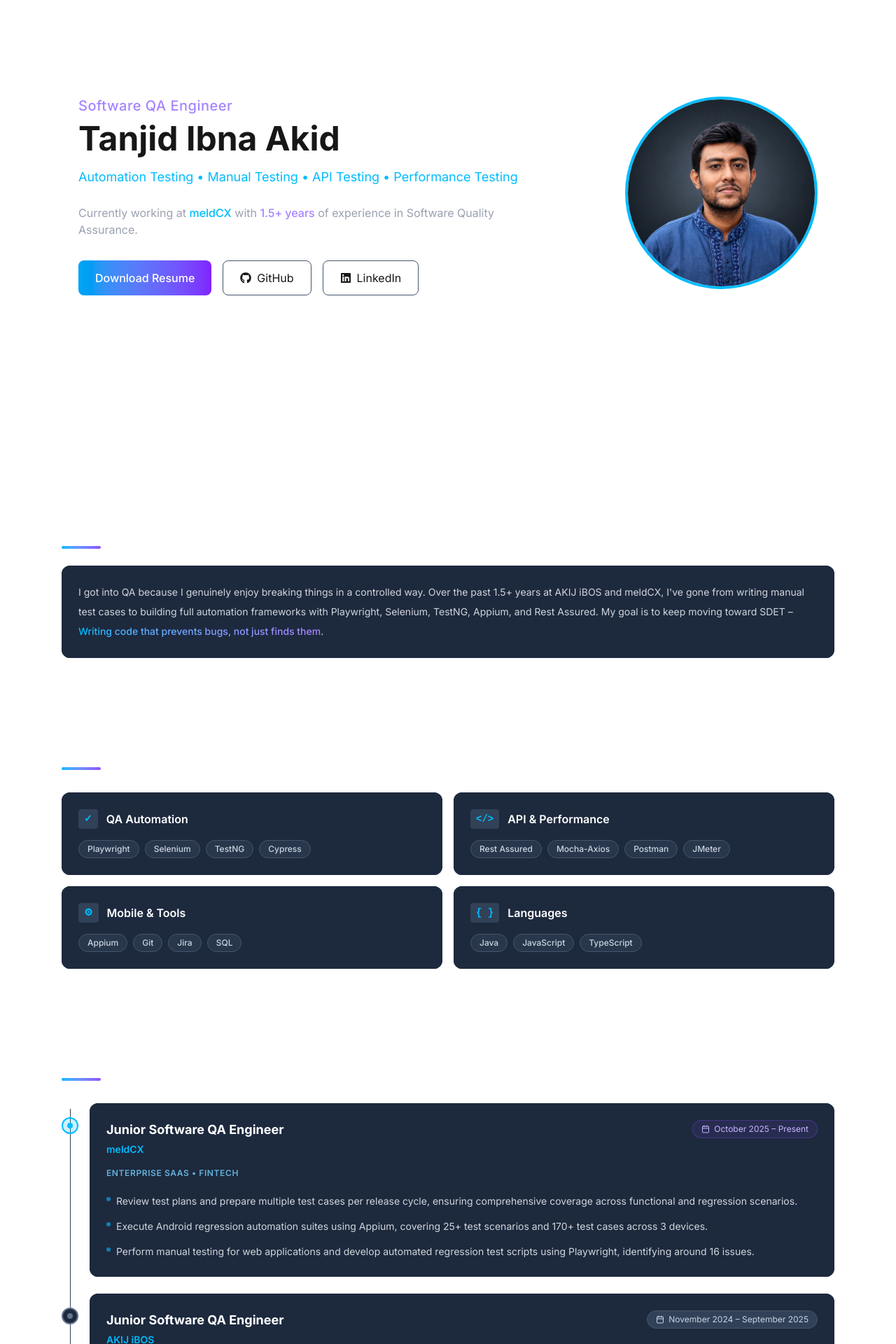
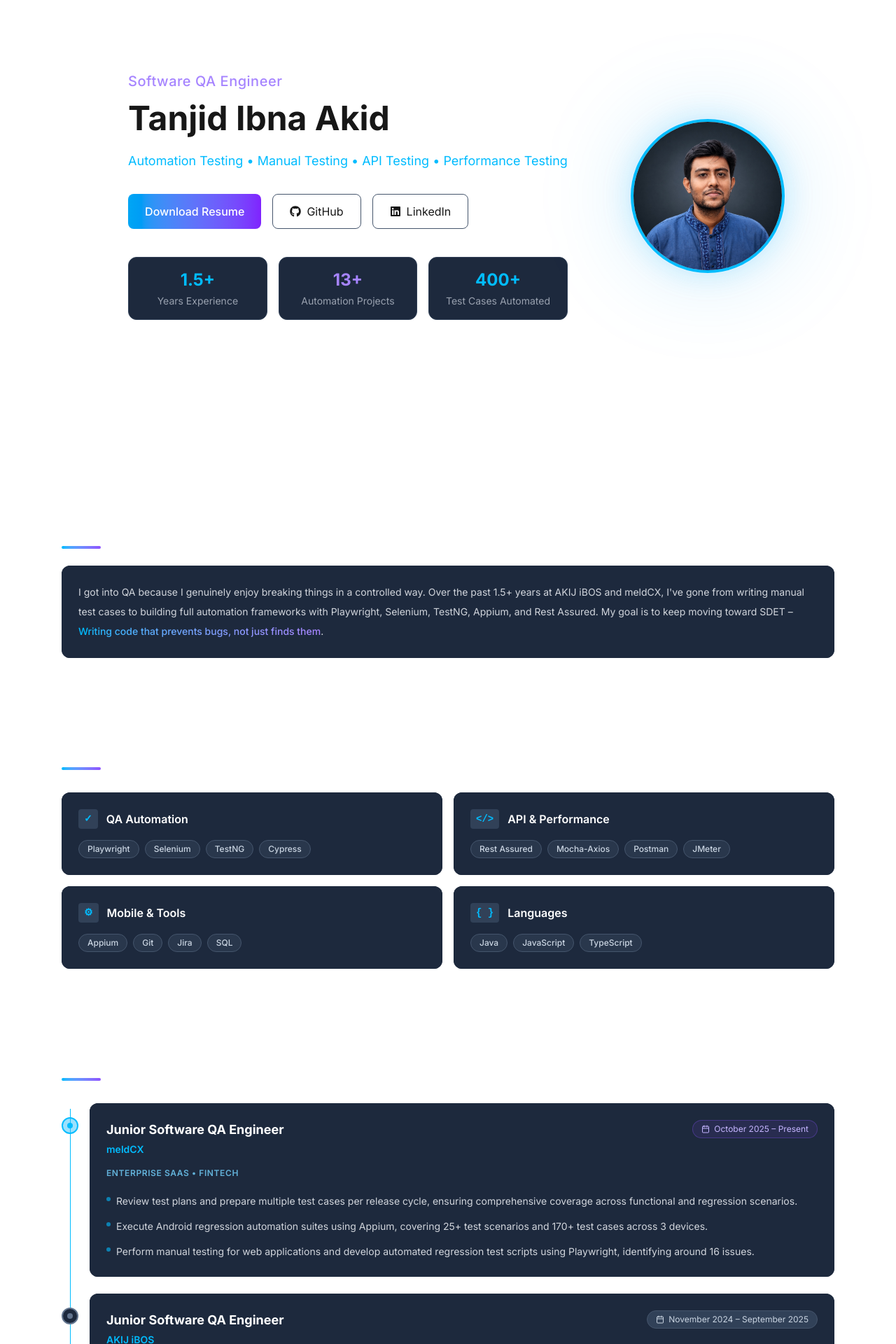
Before and after one commit to tanjidhasan41/tanjid-portfolio, a Next.js app: page / in a window 1280 px wide. Shown: the part 120-2040 px from the top of the page at 70% size. Built offline with nearby package versions, Linux system fonts and the light colour scheme.

Commit message:
Update Animations

```diff
--- a/app/globals.css
+++ b/app/globals.css
@@ -123,3 +123,40 @@ section[id] {
 @keyframes spin-border {
   to { --angle: 360deg; }
 }
+css
+/* =========================================
+   Experience Timeline Animation
+========================================= */
+
+.timeline-grow {
+  transform-origin: bottom;
+  animation: growTimeline 1.8s ease-out forwards;
+}
+
+@keyframes growTimeline {
+  from {
+    transform: scaleY(0);
+  }
+
+  to {
+    transform: scaleY(1);
+  }
+}
+
+.timeline-pulse {
+  animation: pulseNode 2s infinite;
+}
+
+@keyframes pulseNode {
+  0% {
+    box-shadow: 0 0 0 0 rgba(56, 189, 248, 0.7);
+  }
+
+  70% {
+    box-shadow: 0 0 0 12px rgba(56, 189, 248, 0);
+  }
+
+  100% {
+    box-shadow: 0 0 0 0 rgba(56, 189, 248, 0);
+  }
+}
--- a/app/page.tsx
+++ b/app/page.tsx
@@ -26,6 +26,9 @@ export default function Home() {
         <Contact />
       </main>
 
+      {/* Extra space before footer */}
+      <div className="h-32" />
+
       <Footer />
       <ScrollToTop />
     </>
--- a/components/ContactForm.tsx
+++ b/components/ContactForm.tsx
@@ -28,8 +28,8 @@ export default function ContactForm() {
   };
 
   return (
-    <div className="spin-card bg-slate-800 rounded-xl hover:scale-[1.02] transition-all duration-300">
-      <div className="p-6 rounded-xl bg-slate-800">
+    <div className="spin-card bg-slate-800 rounded-xl hover:scale-[1.02] transition-all duration-300 h-full">
+      <div className="p-6 rounded-xl bg-slate-800 h-full">
         <p className="text-slate-400 text-xs uppercase tracking-widest mb-4">Send a message</p>
         <form onSubmit={handleSubmit} className="space-y-3">
           <input type="text" name="name" placeholder="Your name" value={form.name} onChange={handleChange} required
--- a/components/Experience.tsx
+++ b/components/Experience.tsx
@@ -1,3 +1,7 @@
+"use client";
+
+import { useEffect, useRef, useState } from "react";
+
 const experiences = [
   {
     title: "Junior Software QA Engineer",
@@ -6,9 +10,18 @@ const experiences = [
     industry: "Enterprise SaaS • FinTech",
     active: true,
     bullets: [
-      { label: "a", text: "Review test plans and prepare multiple test cases per release cycle, ensuring comprehensive coverage across functional and regression scenarios." },
-      { label: "b", text: "Execute Android regression automation suites using Appium, covering 25+ test scenarios and 170+ test cases across 3 devices." },
-      { label: "c", text: "Perform manual testing for web applications and develop automated regression test scripts using Playwright, identifying around 16 issues." },
+      {
+        label: "a",
+        text: "Review test plans and prepare multiple test cases per release cycle, ensuring comprehensive coverage across functional and regression scenarios.",
+      },
+      {
+        label: "b",
+        text: "Execute Android regression automation suites using Appium, covering 25+ test scenarios and 170+ test cases across 3 devices.",
+      },
+      {
+        label: "c",
+        text: "Perform manual testing for web applications and develop automated regression test scripts using Playwright, identifying around 16 issues.",
+      },
     ],
   },
   {
@@ -18,62 +31,174 @@ const experiences = [
     industry: "Online Travel Agency • E-commerce",
     active: false,
     bullets: [
-      { label: "a", text: "Ensured release-ready quality for a Shopify theme through functional, UI, and cross-browser testing across product, cart, and checkout workflows." },
-      { label: "b", text: "Built the automation structure and initial test scripts for a Travel & Booking Platform, enabling repeatable regression testing from scratch." },
-      { label: "c", text: "Owned end-to-end testing of the complex Pop-up Form feature in the Form Builder application, covering functional, regression, and edge-case scenarios through to delivery." },
+      {
+        label: "a",
+        text: "Ensured release-ready quality for a Shopify theme through functional, UI, and cross-browser testing across product, cart, and checkout workflows.",
+      },
+      {
+        label: "b",
+        text: "Built the automation structure and initial test scripts for a Travel & Booking Platform, enabling repeatable regression testing from scratch.",
+      },
+      {
+        label: "c",
+        text: "Owned end-to-end testing of the complex Pop-up Form feature in the Form Builder application, covering functional, regression, and edge-case scenarios through to delivery.",
+      },
     ],
   },
 ];
 
 export default function Experience() {
+  const sectionRef = useRef<HTMLElement>(null);
+  const [animateTimeline, setAnimateTimeline] = useState(false);
+
+  useEffect(() => {
+    const observer = new IntersectionObserver(
+      ([entry]) => {
+        if (entry.isIntersecting) {
+          setAnimateTimeline(true);
+        }
+      },
+      {
+        threshold: 0.35,
+      }
+    );
+
+    if (sectionRef.current) {
+      observer.observe(sectionRef.current);
+    }
+
+    return () => observer.disconnect();
+  }, []);
+
   return (
-    <section id="experience" className="py-14">
-      <h2 className="text-3xl font-bold text-white mb-2">Experience</h2>
+    <section
+      id="experience"
+      ref={sectionRef}
+      className="py-14"
+    >
+      <h2 className="text-3xl font-bold text-white mb-2">
+        Experience
+      </h2>
+
       <div className="w-14 h-1 bg-gradient-to-r from-sky-400 to-violet-500 rounded-full mb-8" />
 
       <div className="relative">
+
+        {/* Static Timeline */}
         <div className="absolute left-3 top-2 bottom-2 w-px bg-slate-700" />
+
+        {/* Animated Timeline */}
+        <div
+          className={`
+            absolute
+            left-3
+            top-2
+            bottom-2
+            w-px
+            bg-sky-400
+            origin-bottom
+            ${animateTimeline ? "timeline-grow" : "scale-y-0"}
+          `}
+        />
 
         <div className="space-y-6">
           {experiences.map((exp, i) => (
-            <div key={exp.company} className="relative pl-10">
-              <div className={`absolute left-0 top-5 w-6 h-6 rounded-full border-2 flex items-center justify-center ${exp.active ? "border-sky-400 bg-sky-400/20" : "border-slate-500 bg-slate-800"}`}>
-                <div className={`w-2 h-2 rounded-full ${exp.active ? "bg-sky-400" : "bg-slate-500"}`} />
+            <div
+              key={exp.company}
+              className="relative pl-10"
+            >
+              <div
+                className={`absolute left-0 top-5 w-6 h-6 rounded-full border-2 flex items-center justify-center ${
+                  exp.active
+                    ? "border-sky-400 bg-sky-400/20"
+                    : "border-slate-500 bg-slate-800"
+                }`}
+              >
+                <div
+                  className={`
+                    w-2 h-2 rounded-full
+                    ${
+                      exp.active
+                        ? "bg-sky-400 timeline-pulse"
+                        : "bg-slate-500"
+                    }
+                  `}
+                />
               </div>
 
-              <div className={`reveal delay-${i + 1} spin-card bg-slate-800 rounded-xl hover:scale-[1.01] transition-all duration-300`}>
+              <div
+                className={`reveal delay-${i + 1} spin-card bg-slate-800 rounded-xl hover:scale-[1.01] transition-all duration-300`}
+              >
                 <div className="p-6 rounded-xl bg-slate-800">
                   <div className="flex flex-col md:flex-row md:justify-between md:items-start mb-4">
+
                     <div>
-                      <h3 className="text-lg font-bold text-white">{exp.title}</h3>
-                      <p className="text-sky-400 font-semibold text-sm mt-1">{exp.company}</p>
+                      <h3 className="text-lg font-bold text-white">
+                        {exp.title}
+                      </h3>
+
+                      <p className="text-sky-400 font-semibold text-sm mt-1">
+                        {exp.company}
+                      </p>
                     </div>
-                    <span className={`mt-2 md:mt-0 text-xs px-3 py-1 rounded-full self-start border flex items-center gap-1.5 ${exp.active ? "bg-violet-500/10 border-violet-500/30 text-violet-300" : "bg-slate-700 border-slate-600 text-slate-300"}`}>
-                      <svg xmlns="http://www.w3.org/2000/svg" className="w-3 h-3" viewBox="0 0 24 24" fill="none" stroke="currentColor" strokeWidth="2" strokeLinecap="round" strokeLinejoin="round">
-                        <rect x="3" y="4" width="18" height="18" rx="2" ry="2"/>
-                        <line x1="16" y1="2" x2="16" y2="6"/>
-                        <line x1="8" y1="2" x2="8" y2="6"/>
-                        <line x1="3" y1="10" x2="21" y2="10"/>
+
+                    <span
+                      className={`mt-2 md:mt-0 text-xs px-3 py-1 rounded-full self-start border flex items-center gap-1.5 ${
+                        exp.active
+                          ? "bg-violet-500/10 border-violet-500/30 text-violet-300"
+                          : "bg-slate-700 border-slate-600 text-slate-300"
+                      }`}
+                    >
+                      <svg
+                        xmlns="http://www.w3.org/2000/svg"
+                        className="w-3 h-3"
+                        viewBox="0 0 24 24"
+                        fill="none"
+                        stroke="currentColor"
+                        strokeWidth="2"
+                        strokeLinecap="round"
+                        strokeLinejoin="round"
+                      >
+                        <rect
+                          x="3"
+                          y="4"
+                          width="18"
+                          height="18"
+                          rx="2"
+                          ry="2"
+                        />
+                        <line x1="16" y1="2" x2="16" y2="6" />
+                        <line x1="8" y1="2" x2="8" y2="6" />
+                        <line x1="3" y1="10" x2="21" y2="10" />
                       </svg>
+
                       {exp.period}
                     </span>
                   </div>
 
-                  <p className="text-xs font-semibold text-sky-300/80 mb-5 uppercase tracking-wider">{exp.industry}</p>
+                  <p className="text-xs font-semibold text-sky-300/80 mb-5 uppercase tracking-wider">
+                    {exp.industry}
+                  </p>
 
                   <ul className="space-y-3">
                     {exp.bullets.map((b) => (
-                      <li key={b.label} className="flex gap-2 text-sm text-gray-300 leading-6">
+                      <li
+                        key={b.label}
+                        className="flex gap-2 text-sm text-gray-300 leading-6"
+                      >
                         <span className="mt-1.5 w-1.5 h-1.5 rounded-full bg-sky-400/60 flex-shrink-0" />
                         <span>{b.text}</span>
                       </li>
                     ))}
                   </ul>
+
                 </div>
               </div>
+
             </div>
           ))}
         </div>
+
       </div>
     </section>
   );
--- a/components/Hero.tsx
+++ b/components/Hero.tsx
@@ -3,42 +3,28 @@ import { FaGithub, FaLinkedin } from "react-icons/fa";
 
 export default function Hero() {
   return (
-    <section id="home" className="min-h-screen flex items-center pt-28 md:pt-0">
-      <div className="max-w-6xl mx-auto px-4 md:px-6 grid grid-cols-1 md:grid-cols-[1.3fr_0.7fr] gap-10">
+    <section
+      id="home"
+      className="min-h-screen flex items-center pt-28 md:pt-0"
+    >
+      <div className="max-w-7xl mx-auto px-4 md:px-6 grid grid-cols-1 md:grid-cols-[1.45fr_0.55fr] gap-12">
 
+        {/* Left Side */}
         <div>
           <p className="text-violet-400 text-xl font-medium mb-2 tracking-wide animate-float">
             Software QA Engineer
           </p>
 
-          <h1 className="text-4xl md:text-5xl font-bold mb-4">
+          <h1 className="text-4xl md:text-5xl font-bold mb-4 leading-tight">
             Tanjid Ibna Akid
           </h1>
 
-          <p className="text-base md:text-lg text-sky-400 mb-6 leading-relaxed">
+          <p className="text-lg text-sky-400 mb-8 leading-relaxed">
             Automation Testing • Manual Testing • API Testing • Performance Testing
           </p>
 
-          <p
-            className="
-              text-gray-400
-              transition-all
-              duration-500
-              hover:text-gray-300
-            "
-          >
-            Currently working at{" "}
-            <span className="text-sky-400 font-medium">
-              meldCX
-            </span>{" "}
-            with{" "}
-            <span className="text-violet-400 font-medium">
-              1.5+ years
-            </span>{" "}
-            of experience in Software Quality Assurance.
-          </p>
-
-          <div className="mt-8 flex flex-wrap gap-4">
+          {/* CTA Buttons */}
+          <div className="flex flex-wrap gap-4">
             <a
               href="/resume.pdf"
               className="flex items-center gap-2 bg-gradient-to-r from-sky-500 to-violet-600 hover:from-sky-400 hover:to-violet-500 text-white px-6 py-3 rounded-lg font-medium transition-all duration-300 hover:scale-105"
@@ -66,16 +52,69 @@ export default function Hero() {
               LinkedIn
             </a>
           </div>
+
+          {/* Stats */}
+          <div className="mt-10 grid grid-cols-1 sm:grid-cols-3 gap-4">
+
+            <div className="bg-slate-800 border border-slate-700 rounded-xl p-4 text-center hover:border-sky-400/50 hover:-translate-y-1 transition-all duration-300">
+              <h3 className="text-2xl font-bold text-sky-400">
+                1.5+
+              </h3>
+              <p className="text-sm text-gray-400 mt-1">
+                Years Experience
+              </p>
+            </div>
+
+            <div className="bg-slate-800 border border-slate-700 rounded-xl p-4 text-center hover:border-violet-400/50 hover:-translate-y-1 transition-all duration-300">
+              <h3 className="text-2xl font-bold text-violet-400">
+                13+
+              </h3>
+              <p className="text-sm text-gray-400 mt-1">
+                Automation Projects
+              </p>
+            </div>
+
+            <div className="bg-slate-800 border border-slate-700 rounded-xl p-4 text-center hover:border-sky-400/50 hover:-translate-y-1 transition-all duration-300">
+              <h3 className="text-2xl font-bold text-sky-400">
+                400+
+              </h3>
+              <p className="text-sm text-gray-400 mt-1">
+                Test Cases Automated
+              </p>
+            </div>
+
+          </div>
         </div>
 
-        <div className="flex justify-center md:justify-end">
-          <Image
-            src="/profile.jpg"
-            width={260}
-            height={260}
-            alt="profile"
-            className="rounded-full border-4 border-sky-400 w-64 h-64 md:w-[275px] md:h-[275px] hover:scale-105 transition-all duration-300"
-          />
+        {/* Right Side */}
+        <div className="flex justify-center md:justify-end items-center md:translate-x-6">
+
+          <div className="relative">
+
+            <div className="absolute inset-0 bg-sky-500/20 blur-3xl rounded-full" />
+
+            <Image
+              src="/profile.jpg"
+              width={220}
+              height={220}
+              alt="profile"
+              className="
+                relative
+                rounded-full
+                object-cover
+                border-4
+                border-sky-400
+                shadow-[0_0_40px_rgba(56,189,248,0.25)]
+                w-[220px]
+                h-[220px]
+                hover:scale-105
+                transition-all
+                duration-500
+              "
+            />
+
+          </div>
+
         </div>
 
       </div>
```
Also changed, not shown: components/Contact.tsx (+42 -9 lines).
